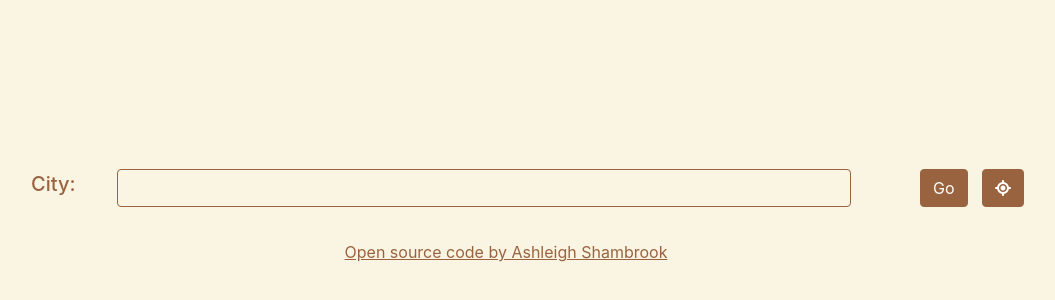
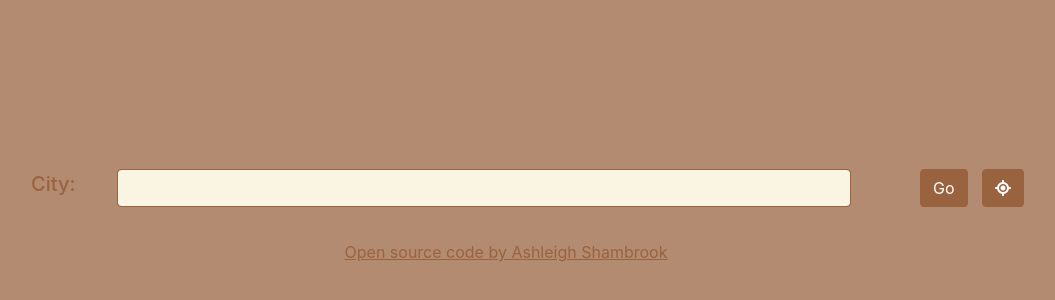
Before and after one commit to Ashyleuy/Weather-page-react, a React (Create React App) app: page / in a window 1280 px wide. Shown: the part 2-302 px from the top of the page, without its empty margins (134-1189 px from the left). Built offline with nearby package versions, Linux system fonts and the light colour scheme.

Commit message:
Update App.css

```diff
--- a/src/css/App.css
+++ b/src/css/App.css
@@ -1,7 +1,7 @@
 body {
   padding-top: 60px;
-  background-color: #faf5e2 !important;
-  color: #996340;
+  background-color: #996440be !important;
+  color: #faf5e2;
 }
 
 .content {
@@ -11,3 +11,16 @@ body {
   max-width: 1000px;
   margin: auto;
 }
+.bkgr {
+  display: block;
+  justify-content: center;
+  background-color: #faf5e2d3;
+  border: 2px solid;
+  padding-bottom: 40px;
+  border-radius: 10px;
+}
+@media (max-width: 575.5px) {
+  body {
+    background-color: #faf5e2d3 !important;
+  }
+}
```
